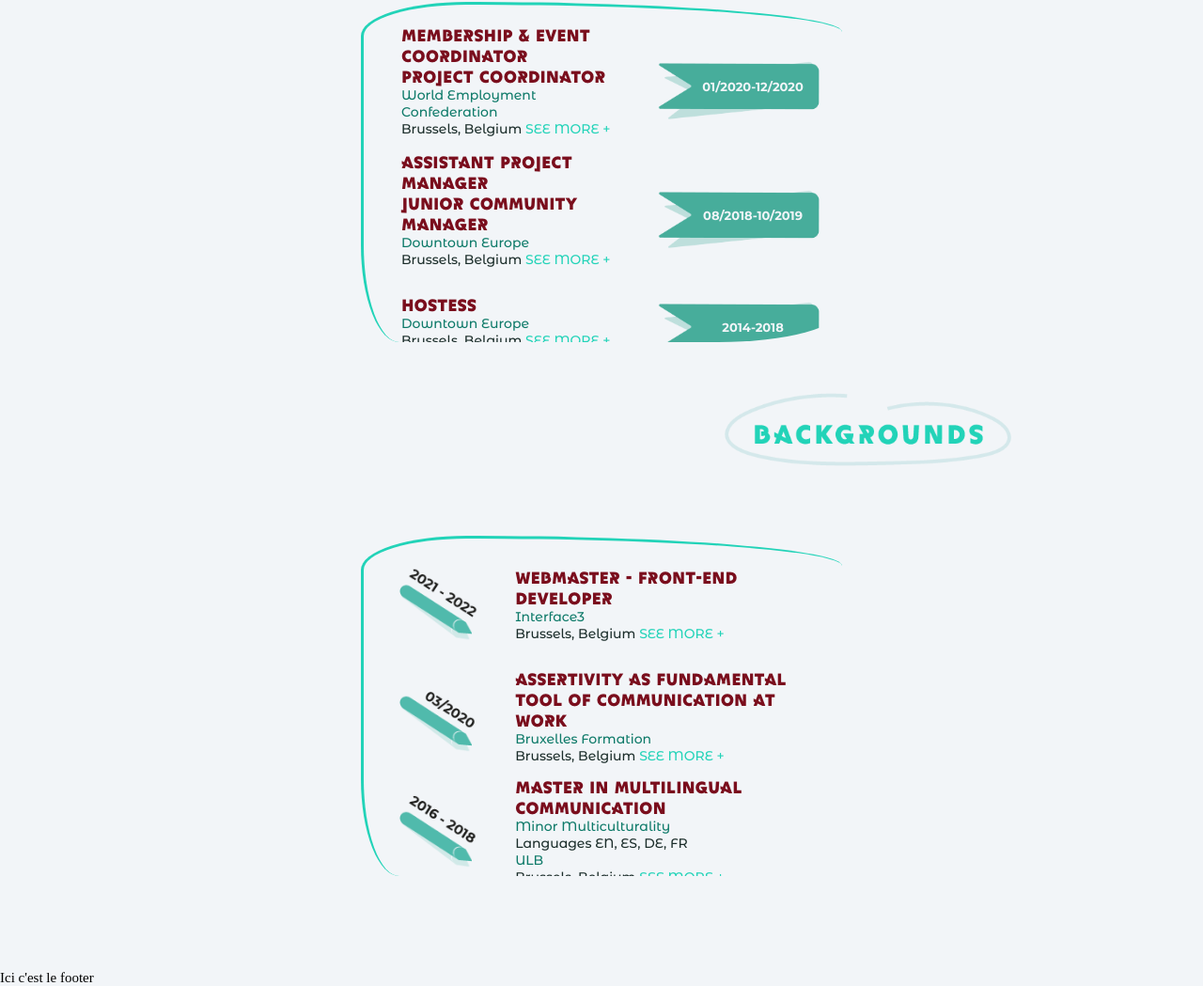
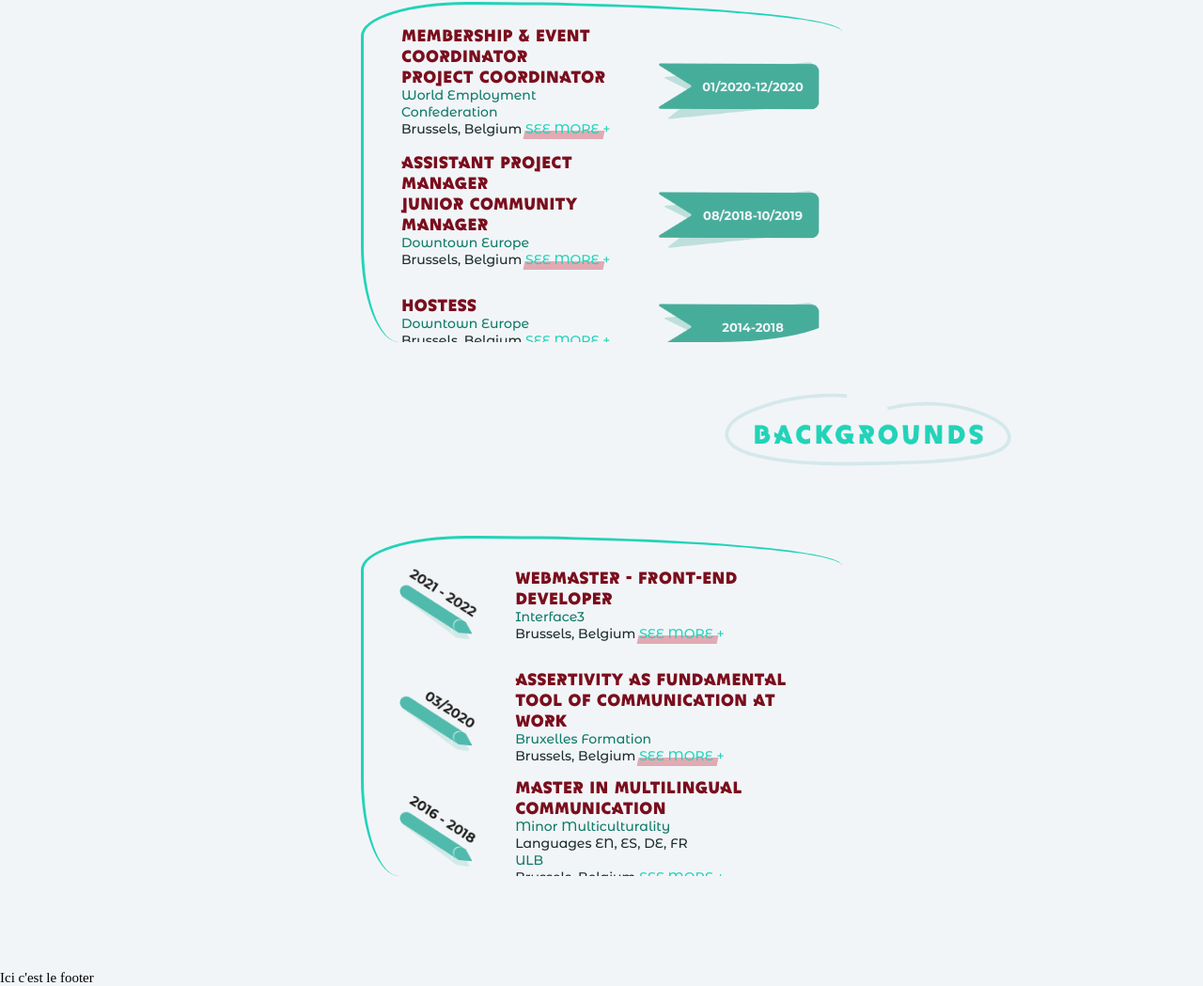
Before and after one commit to manonlespes/MyWebsite, a PHP site: page / in a window 1280 px wide. Shown: the part 1480-2529 px from the top of the page at 94% size. Run offline with PHP 8.4, Linux system fonts and the light colour scheme.

Commit message:
work on the underline background effect see more/less

```diff
--- a/public/sass/style.css
+++ b/public/sass/style.css
@@ -918,7 +918,8 @@ html {
   transition: all 1s ease-in-out;
 }
 
-.experiences .container_exp .visibleExp, .experiences .container_exp .visibleBack,
+.experiences .container_exp .visibleExp,
+.experiences .container_exp .visibleBack,
 .experiences .container_back .visibleExp,
 .experiences .container_back .visibleBack,
 .backgrounds .container_exp .visibleExp,
@@ -936,7 +937,8 @@ html {
   display: block;
 }
 
-.experiences .container_exp .visibleExp p, .experiences .container_exp .visibleBack p,
+.experiences .container_exp .visibleExp p,
+.experiences .container_exp .visibleBack p,
 .experiences .container_back .visibleExp p,
 .experiences .container_back .visibleBack p,
 .backgrounds .container_exp .visibleExp p,
@@ -951,7 +953,8 @@ html {
   line-height: 13px;
 }
 
-.experiences .container_exp .visibleExp p .project, .experiences .container_exp .visibleBack p .project,
+.experiences .container_exp .visibleExp p .project,
+.experiences .container_exp .visibleBack p .project,
 .experiences .container_back .visibleExp p .project,
 .experiences .container_back .visibleBack p .project,
 .backgrounds .container_exp .visibleExp p .project,
@@ -962,7 +965,8 @@ html {
   text-decoration: none;
 }
 
-.experiences .container_exp .visibleExp p .project:visited, .experiences .container_exp .visibleBack p .project:visited,
+.experiences .container_exp .visibleExp p .project:visited,
+.experiences .container_exp .visibleBack p .project:visited,
 .experiences .container_back .visibleExp p .project:visited,
 .experiences .container_back .visibleBack p .project:visited,
 .backgrounds .container_exp .visibleExp p .project:visited,
@@ -972,7 +976,8 @@ html {
   color: #0e7a69;
 }
 
-.experiences .container_exp .visibleExp ul, .experiences .container_exp .visibleBack ul,
+.experiences .container_exp .visibleExp ul,
+.experiences .container_exp .visibleBack ul,
 .experiences .container_back .visibleExp ul,
 .experiences .container_back .visibleBack ul,
 .backgrounds .container_exp .visibleExp ul,
@@ -982,7 +987,8 @@ html {
   padding-left: 10px;
 }
 
-.experiences .container_exp .visibleExp ul li, .experiences .container_exp .visibleBack ul li,
+.experiences .container_exp .visibleExp ul li,
+.experiences .container_exp .visibleBack ul li,
 .experiences .container_back .visibleExp ul li,
 .experiences .container_back .visibleBack ul li,
 .backgrounds .container_exp .visibleExp ul li,
@@ -996,7 +1002,8 @@ html {
   list-style: none;
 }
 
-.experiences .container_exp .visibleExp ul li::before, .experiences .container_exp .visibleBack ul li::before,
+.experiences .container_exp .visibleExp ul li::before,
+.experiences .container_exp .visibleBack ul li::before,
 .experiences .container_back .visibleExp ul li::before,
 .experiences .container_back .visibleBack ul li::before,
 .backgrounds .container_exp .visibleExp ul li::before,
@@ -1575,6 +1582,35 @@ html {
   .backgrounds .container_back .subtext > p a:active {
     color: #c62a40;
   }
+  .experiences .container_exp .subtext > p .more,
+  .experiences .container_back .subtext > p .more,
+  .backgrounds .container_exp .subtext > p .more,
+  .backgrounds .container_back .subtext > p .more {
+    position: relative;
+    -webkit-transition: background-size 0.3s ease;
+    transition: background-size 0.3s ease;
+  }
+  .experiences .container_exp .subtext > p .more:before,
+  .experiences .container_back .subtext > p .more:before,
+  .backgrounds .container_exp .subtext > p .more:before,
+  .backgrounds .container_back .subtext > p .more:before {
+    content: "";
+    position: absolute;
+    left: 45%;
+    width: 85px;
+    bottom: -2px;
+    height: 9px;
+    -webkit-transform: skew(-12deg) translateX(-50%);
+    transform: skew(-12deg) translateX(-50%);
+    background: rgba(198, 42, 64, 0.37);
+    z-index: -1;
+  }
+  .experiences .container_exp .subtext > p .more:hover:before,
+  .experiences .container_back .subtext > p .more:hover:before,
+  .backgrounds .container_exp .subtext > p .more:hover:before,
+  .backgrounds .container_back .subtext > p .more:hover:before {
+    background-size: 100% 2px;
+  }
   .experiences .container_exp .tag_exp,
   .experiences .container_exp .tag_back,
   .experiences .container_back .tag_exp,
--- a/public/sass/style.scss
+++ b/public/sass/style.scss
@@ -390,13 +390,14 @@ html {
             margin-top: 10px;
         }
 
-        .hide{
+        .hide {
             display: none;
             overflow: hidden;
             transition: all 1s ease-in-out;
         }
 
-        .visibleExp, .visibleBack {
+        .visibleExp,
+        .visibleBack {
             width: 95%;
             display: flex;
             flex-flow: column nowrap;
@@ -409,7 +410,6 @@ html {
                 text-align: justify;
                 margin-top: 6px;
                 line-height: 13px;
-
 
                 .project {
                     color: $cherry;
@@ -431,7 +431,7 @@ html {
                     line-height: 15px;
                     list-style: none;
 
-                    &::before{
+                    &::before {
                         content: "->";
                         size: 10px;
                         color: $skyblue;
@@ -440,9 +440,9 @@ html {
             }
         }
 
-        .visibleBack{
+        .visibleBack {
             width: 90%;
-            margin:auto;
+            margin: auto;
             justify-content: flex-start;
             align-items: center;
             margin-bottom: 10px;
@@ -763,6 +763,30 @@ html {
                         color: $cherry;
                     }
                 }
+
+                .more {
+                    position: relative;
+                    transition: background-size 0.3s ease;
+
+                    &:before {
+                        content: "";
+                        position: absolute;
+                        left: 45%;
+                        width: 85px;
+                        bottom: -2px;
+                        height: 9px;
+                        -webkit-transform: skew(-12deg) translateX(-50%);
+                        transform: skew(-12deg) translateX(-50%);
+                        background: rgba(198, 42, 64, 0.37);
+                        z-index: -1;
+                    }
+
+                    &:hover {
+                        &:before {
+                            background-size: 100% 2px;
+                        }
+                    }
+                }
             }
 
             .tag_exp,
```
Also changed, not shown: 1 other file.
